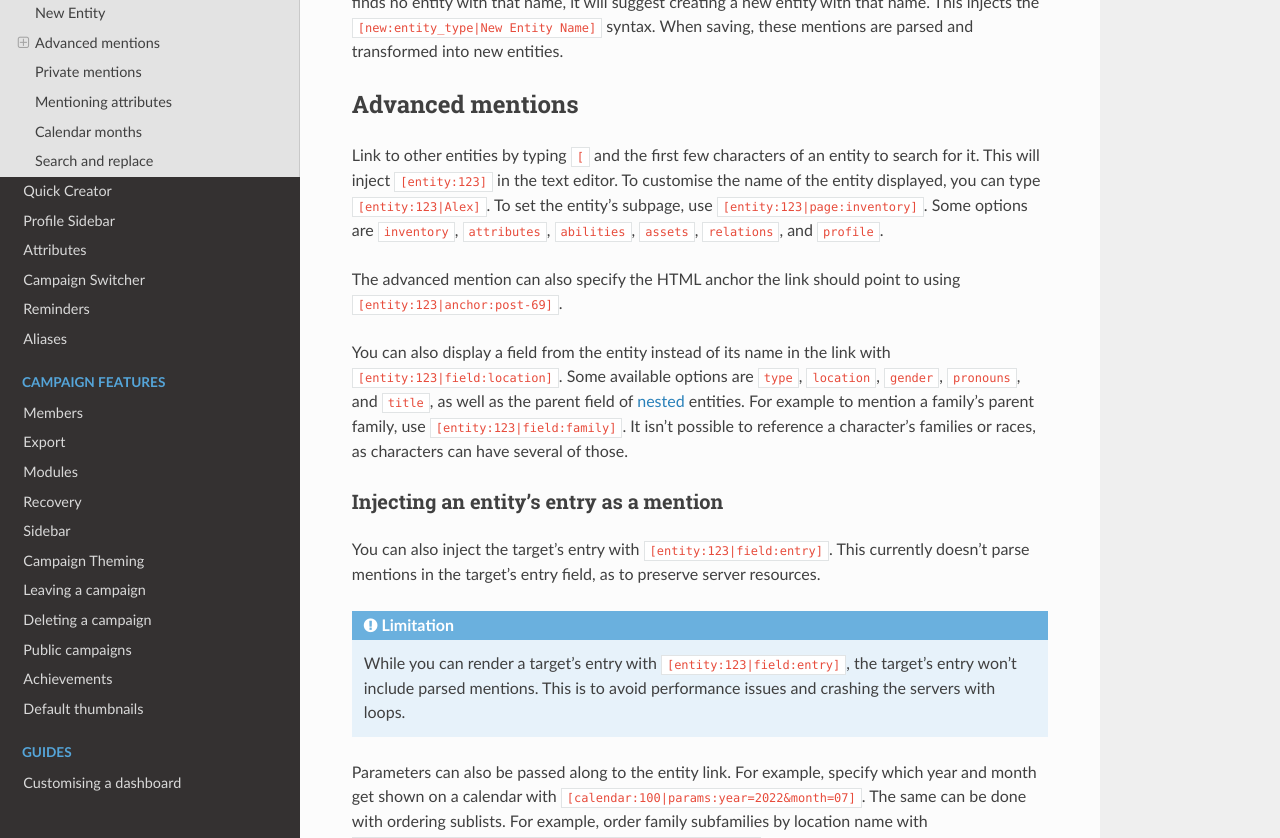
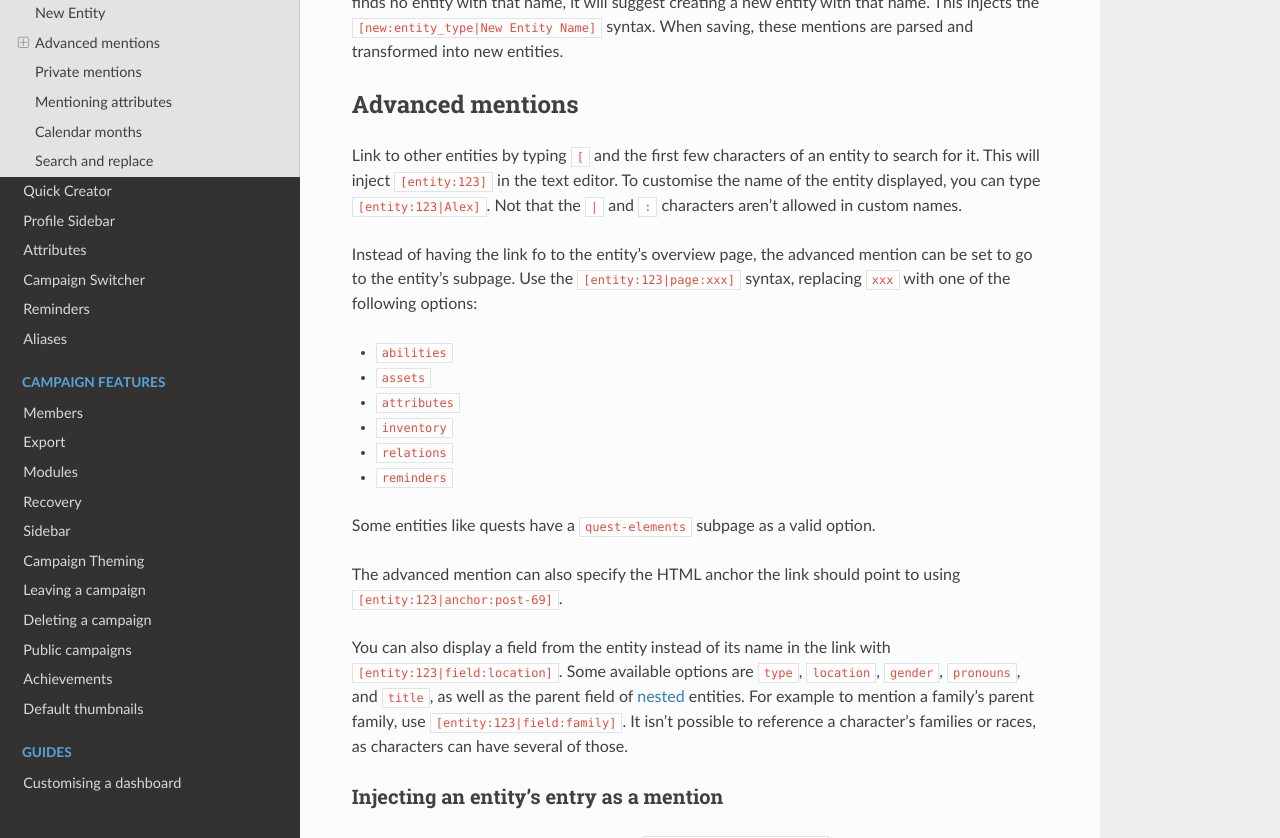
Before and after one commit to owlchester/kanka-docs, a Sphinx documentation site: the page built from docs/source/features/mentions.md, in a window 1280 px wide and 900 px high, scrolled down 862 px, cut to the strip 62-900 px from the top of the window. Built offline with Sphinx 7.4.7 and the Read the Docs theme 2.0.0, drawn with Linux system fonts in a browser that asks for light colours.

Commit message:
Mentions: cleanup + illegal characters

```diff
--- a/docs/source/features/mentions.md
+++ b/docs/source/features/mentions.md
@@ -17,7 +17,18 @@ If you want to mention an entity that doesn't yet exist, you can type `@New_Enti
 
 ## Advanced mentions
 
-Link to other entities by typing `[` and the first few characters of an entity to search for it. This will inject `[entity:123]` in the text editor. To customise the name of the entity displayed, you can type `[entity:123|Alex]`. To set the entity's subpage, use `[entity:123|page:inventory]`. Some options are `inventory`, `attributes`, `abilities`, `assets`, `relations`, and `profile`.
+Link to other entities by typing `[` and the first few characters of an entity to search for it. This will inject `[entity:123]` in the text editor. To customise the name of the entity displayed, you can type `[entity:123|Alex]`. Not that the `|` and `:` characters aren't allowed in custom names.
+
+Instead of having the link fo to the entity's overview page, the advanced mention can be set to go to the entity's subpage. Use the `[entity:123|page:xxx]` syntax, replacing `xxx` with one of the following options:
+
+* `abilities`
+* `assets`
+* `attributes`
+* `inventory`
+* `relations`
+* `reminders`
+
+Some entities like quests have a `quest-elements` subpage as a valid option.
 
 The advanced mention can also specify the HTML anchor the link should point to using `[entity:123|anchor:post-69]`.
 
```
